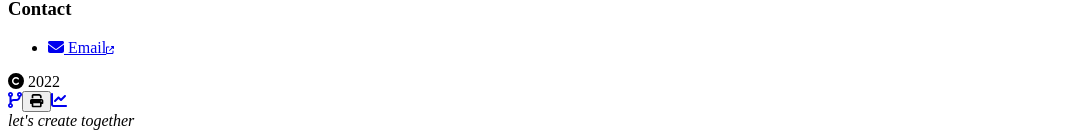
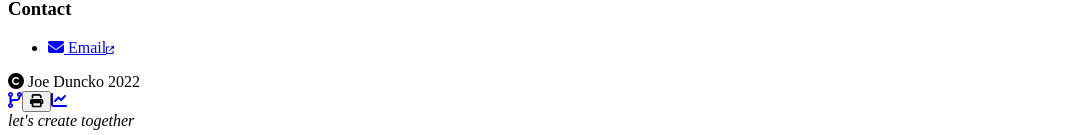
Before and after one commit to JoeDuncko/JoeDuncko.com, a Next.js app: page /resume in a window 1280 px wide. Shown: the part 2534-2669 px from the top of the page, without its empty margins (0-1086 px from the left). Built offline with nearby package versions, Linux system fonts and the light colour scheme.

Commit message:
Fix footer

```diff
--- a/components/Footer.tsx
+++ b/components/Footer.tsx
@@ -5,7 +5,7 @@ import {
   faPrint,
 } from "@fortawesome/free-solid-svg-icons";
 import { FontAwesomeIcon } from "@fortawesome/react-fontawesome";
-import { catchPhrase, name } from "../constants";
+import { catchPhrase, myName } from "../constants";
 
 export function Footer() {
   const print = () => {
@@ -15,7 +15,8 @@ export function Footer() {
   return (
     <footer className="max-w-screen-lg sm:flex text-xs print:hidden items-center">
       <div className="text-center sm:text-left flex-1">
-        <FontAwesomeIcon icon={faCopyright} /> {name} {new Date().getFullYear()}
+        <FontAwesomeIcon icon={faCopyright} /> {myName}{" "}
+        {new Date().getFullYear()}
       </div>
 
       <div className="text-center flex-1">
```
